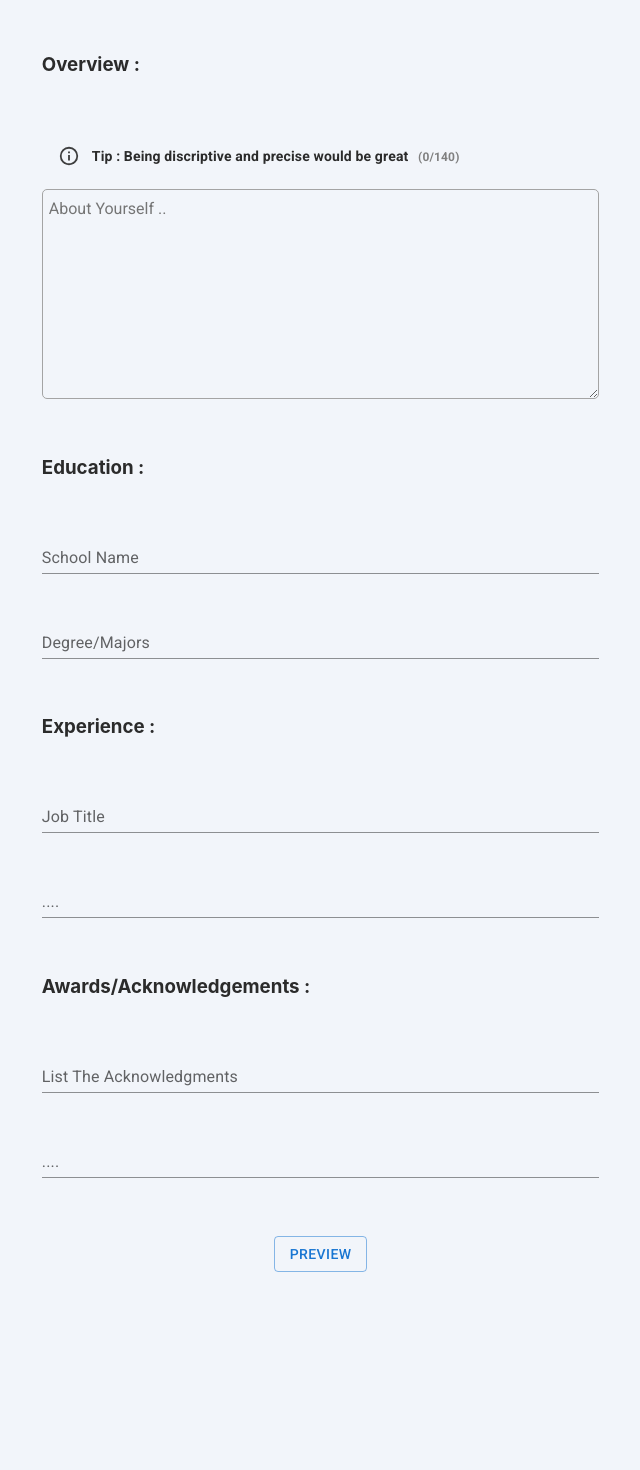
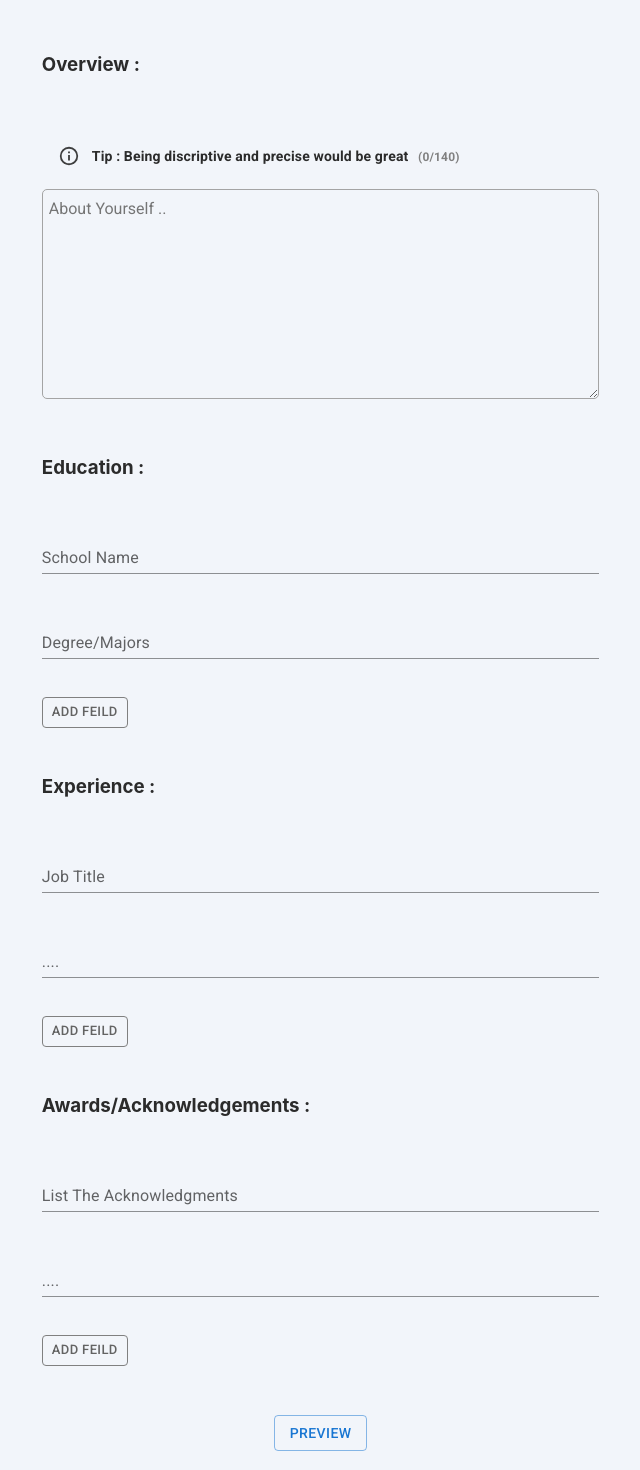
Before and after one commit to nisabmohd/resume99, a React (Create React App) app: page /edit in a window 1280 px wide. Shown: the part 1107-2577 px from the top of the page, without its empty margins (313-953 px from the left). Before the commit the page ends 2398 px from the top, so only its background shows below. Built offline with nearby package versions, Linux system fonts and the light colour scheme.

Commit message:
text area count added

```diff
--- a/package.json
+++ b/package.json
@@ -6,6 +6,7 @@
     "@emotion/react": "^11.7.1",
     "@emotion/styled": "^11.6.0",
     "@mui/icons-material": "^5.4.2",
+    "@mui/lab": "^5.0.0-alpha.69",
     "@mui/material": "^5.4.2",
     "@testing-library/jest-dom": "^5.16.1",
     "@testing-library/react": "^12.1.2",
--- a/src/Pages/Edit.js
+++ b/src/Pages/Edit.js
@@ -13,6 +13,7 @@ import CircularProgress from '@mui/material/CircularProgress';
 import { Stepperc } from '../components/Stepperc';
 import PhotoCamera from '@mui/icons-material/PhotoCamera';
 export const Edit = () => {
+
   const navigate = useNavigate();
   const [showerr, setShowerr] = useState(false)
   const [fname, setFname] = useState('')
@@ -28,6 +29,8 @@ export const Edit = () => {
   const [exp2, setExp2] = useState('')
   const [aw1, setAw1] = useState('')
   const [aw2, setAw2] = useState('')
+  const[textareacount,setTextAreaCount]=useState(0)
+  // const [age,setAge]=useState('')
   const [loading, setLoading] = useState(false)
   const [imagefile, setImagefile] = useState(null)
   const [alertabove, setAlertabove] = useState("")
@@ -36,6 +39,7 @@ export const Edit = () => {
     const image = e.target.files[0];
     if (image.type === 'image/jpeg' || image.type === 'image/jpg' || image.type === 'image/png') {
       setImagefile(image)
+      setShowerr(false)
     }
     else {
       setAlertabove("Invalid image extension")
@@ -54,7 +58,9 @@ export const Edit = () => {
 
       },
       (error) => {
-
+        console.log(error)
+        setAlertabove("Failed to upload image")
+        setShowerr(true)
       },
       () => {
         getDownloadURL(uploadTask.snapshot.ref).then((downloadURL) => {
@@ -64,6 +70,10 @@ export const Edit = () => {
         });
       }
     );
+  }
+  function onTextarea(e){
+    setTextAreaCount(e.target.value.split(' ').length);
+    setOver(e.target.value)
   }
   async function handleSubmit() {
     if (fname === '' || lname === '' || phone === '' || email === '' || city === '' || street === '' || overview === '' || edu1 === '' || exp1 === '' || exp2 === '' || edu2 === '' || aw1 === '' || aw2 === '') {
@@ -75,6 +85,8 @@ export const Edit = () => {
     else {
       setLoading(true)
       setStep("2")
+      // const personage=new Date().getFullYear()-age
+      // sessionStorage.setItem('age',personage)
       sessionStorage.setItem('fname', fname)
       sessionStorage.setItem('lname', lname)
       sessionStorage.setItem('phone', phone)
@@ -91,9 +103,9 @@ export const Edit = () => {
       if (imagefile) {
         await upload(imagefile)
       }
-      setTimeout(()=>{
+      setTimeout(() => {
         navigate("/prev")
-      },4200)
+      }, 4200)
     }
   }
   const style = {
@@ -102,7 +114,7 @@ export const Edit = () => {
   return <div className='editpage'>
     {
       showerr ? (<Alert severity="error" sx={{ display: 'flex', justifyContent: 'center', alignItems: 'center' }}>
-        <italic>{alertabove}</italic>
+        <span>{alertabove}</span>
       </Alert>) : (<>
         {/* <Alert severity="info" sx={{ display: 'flex', justifyContent: 'center', alignItems: 'center' }}>
           <italic style={{ marginTop: '3px' }}>Fill all the Credintials</italic>
@@ -115,13 +127,13 @@ export const Edit = () => {
       <p style={{ fontWeight: 'bold', fontSize: '20px' }}>Welcome <span style={{ fontSize: '40px' }}> 👋</span></p>
       <h2 style={{ marginBottom: '35px' }}>Start building your new resume</h2>
     </div>
-    <Box sx={{ width: '64%', margin: 'auto', marginTop: '19px', marginBottom: '19px', display: 'flex', alignItems: 'left' }}>
+    <Box sx={{ width: '57%', margin: 'auto', marginTop: '19px', marginBottom: '19px', display: 'flex', alignItems: 'left' }}>
       <Stepperc step={step} />
     </Box>
     {
-      loading ? (<Box sx={{ display: 'flex', width: '100%', justifyContent: 'center',marginTop:'79px',flexDirection:'column' }}>
-        <CircularProgress size={65} sx={{margin:'29px auto'}} />
-        <italic style={{color:'black',fontFamily:'Roboto',fontSize:'15px',fontWeight:'500'}}>Hang on ! Generating your resume ...</italic>
+      loading ? (<Box sx={{ display: 'flex', width: '100%', justifyContent: 'center', marginTop: '79px', flexDirection: 'column' }}>
+        <CircularProgress size={65} sx={{ margin: '29px auto' }} />
+        <span style={{ color: 'black', fontFamily: 'Roboto', fontSize: '15px', fontWeight: '500' }}>Hang on ! Generating your resume ...</span>
       </Box>) : (<>
 
 
@@ -166,6 +178,10 @@ export const Edit = () => {
             </label>
           </div>
         </Box>
+        {/*
+        <Box sx={{ width: '44%', margin: 'auto', marginTop: '29px', marginBottom: '19px', display: 'flex', alignItems: 'left' }}>
+          <input type="date" style={{ width: '100%',backgroundColor:'transparent',height:'49px',border:'none',outline:'none',fontSize:'16px',fontFamily:'Roboto',color:'#636363',borderBottom:'1px solid gray' }} onChange={(e)=>setAge(e.target.value.split('-')[0])} name="" id="" />
+        </Box> */}
 
         <Box sx={{ width: '44%', margin: 'auto', marginTop: '29px', marginBottom: '19px', display: 'flex', alignItems: 'left' }}>
           <h3>Contact Address :</h3>
@@ -191,9 +207,9 @@ export const Edit = () => {
           <FormControl sx={{ width: '55%', minWidth: '320px', margin: 'auto', marginTop: '9px', marginBottom: '9px' }} variant="standard">
             {/* <InputLabel htmlFor="component-simple">Street/House No.</InputLabel> */}
             <Alert severity="info" sx={{ borderRadius: '9px', margin: '9px 0', backgroundColor: 'transparent' }}>
-              <strong>Tip : Being discriptive and precise would be great </strong><span style={{ fontSize: '12px', color: 'gray', fontWeight: 'bold', marginLeft: '6px' }}>(0/140) </span>
+              <strong>Tip : Being discriptive and precise would be great </strong><span style={{ fontSize: '12px', color: 'gray', fontWeight: 'bold', marginLeft: '6px' }}>({textareacount}/140) </span>
             </Alert>
-            <textarea value={overview} id="txtarea" onChange={(e) => setOver(e.target.value)} onMouseOver={() => document.getElementById('txtarea').style.border = "2px solid #191919"} onMouseLeave={() => document.getElementById('txtarea').style.border = "2px solid #a4a4a4"} onFocus={() => document.getElementById('txtarea').style.border = "2px solid rgb(25,118,210)"} style={style} placeholder="About Yourself .." rows="10" />
+            <textarea value={overview} id="txtarea" onChange={(e) => onTextarea(e)} onMouseOver={() => document.getElementById('txtarea').style.border = "2px solid #191919"} onMouseLeave={() => document.getElementById('txtarea').style.border = "2px solid #a4a4a4"} onFocus={() => document.getElementById('txtarea').style.border = "2px solid rgb(25,118,210)"} style={style} placeholder="About Yourself .." rows="10" />
           </FormControl>
         </Box>
 
@@ -213,7 +229,12 @@ export const Edit = () => {
             <Input value={edu2} onChange={(e) => setEdu2(e.target.value)} id="component-simple" />
           </FormControl>
         </Box>
-
+        <Box sx={{ width: '44%', margin: 'auto', marginTop: '29px', marginBottom: '19px', display: 'flex', alignItems: 'left' }}>
+          <Button variant="outlined" size="small" style={{ display: 'flex', alignItems: 'center' }} sx={{  border: '1px solid gray',color:'#636363' }}>
+            {/* <AddIcon style={{ width: '16px', marginRight: '4px' }} /> */}
+            Add feild
+          </Button>
+        </Box>
 
         <Box sx={{ width: '44%', margin: 'auto', marginTop: '29px', marginBottom: '19px', display: 'flex', alignItems: 'left' }}>
           <h3>Experience :</h3>
@@ -229,6 +250,12 @@ export const Edit = () => {
             <InputLabel htmlFor="component-simple">....</InputLabel>
             <Input value={exp2} onChange={(e) => setExp2(e.target.value)} id="component-simple" />
           </FormControl>
+        </Box>
+        <Box sx={{ width: '44%', margin: 'auto', marginTop: '29px', marginBottom: '19px', display: 'flex', alignItems: 'left' }}>
+          <Button variant="outlined" size="small" style={{ display: 'flex', alignItems: 'center' }} sx={{  border: '1px solid gray',color:'#636363' }}>
+            {/* <AddIcon style={{ width: '16px', marginRight: '4px' }} /> */}
+            Add feild
+          </Button>
         </Box>
 
 
@@ -247,13 +274,17 @@ export const Edit = () => {
             <Input value={aw2} onChange={(e) => setAw2(e.target.value)} id="component-simple" />
           </FormControl>
         </Box>
+        <Box sx={{ width: '44%', margin: 'auto', marginTop: '29px', marginBottom: '19px', display: 'flex', alignItems: 'left' }}>
+          <Button variant="outlined" size="small" style={{ display: 'flex', alignItems: 'center' }} sx={{  border: '1px solid gray',color:'#636363' }}>
+            {/* <AddIcon style={{ width: '16px', marginRight: '4px' }} /> */}
+            Add feild
+          </Button>
+        </Box>
 
         {/* <Box sx={{ width: '80%', margin: 'auto', marginTop: '49px', marginBottom: '19px',display:'flex',flexDirection:'row',alignItems:'center' }}>
       <InputLabel htmlFor="chbx">English</InputLabel>
       <Checkbox id="chbx"/>
       </Box> */}
-
-
 
         <Box sx={{ width: '80%', margin: 'auto', marginTop: '49px', marginBottom: '19px' }}>
           <Button onClick={(e) => { e.preventDefault(); handleSubmit() }} variant="outlined">Preview </Button>
```
Also changed, not shown: 1 other file (tests, documents, lock files or other folders).
